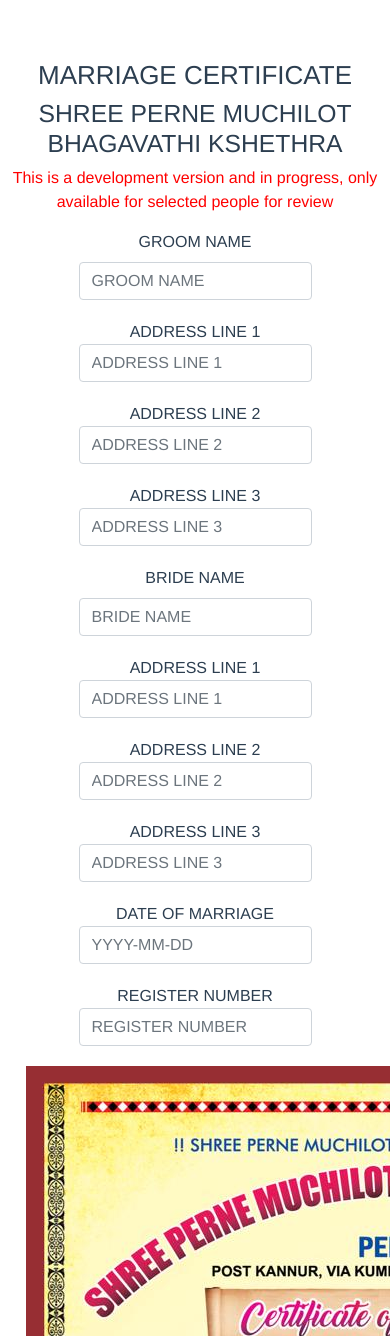
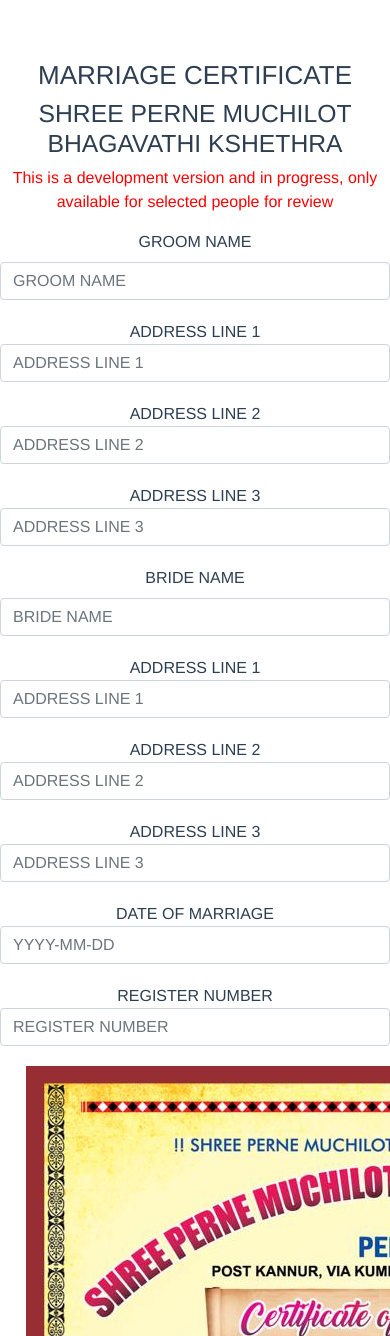
Before and after one commit to RakshithNM/marriagecertificate, a Vue app: page / in a window 390 px wide. Shown: the top 1336 px of the page. Built offline with nearby package versions, Linux system fonts and the light colour scheme.

Commit message:
Mobile responsive form

```diff
--- a/src/App.vue
+++ b/src/App.vue
@@ -1,6 +1,8 @@
 <template>
   <div id="app">
     <Header class="no-print" title="MARRIAGE CERTIFICATE" subText="SHREE PERNE MUCHILOT BHAGAVATHI KSHETHRA"/>
+
+    <div class="col-md-6 col-sm-12 col-xs-12 form-group" style="margin: auto;">
       <Form
         class="no-print"
         type="groom"
@@ -8,6 +10,9 @@
         @address1-change="updateAddress1Groom($event, 'groomAddress1')"
         @address2-change="updateAddress2Groom($event, 'groomAddress2')"
         @address3-change="updateAddress3Groom($event, 'groomAddress3')" />
+    </div>
+
+    <div class="col-md-6 col-sm-12 col-xs-12 form-group" style="margin: auto;">
       <Form
         class="no-print"
         type="bride"
@@ -15,9 +20,10 @@
         @address1-change="updateAddress1Bride($event, 'brideAddress1')"
         @address2-change="updateAddress2Bride($event, 'brideAddress2')"
         @address3-change="updateAddress3Bride($event, 'brideAddress3')" />
+    </div>
 
+    <div class="col-md-6 col-sm-12 col-xs-12 form-group" style="margin: auto;">
       <form class="no-print center">
-      <div class="col-md-6 col-sm-12 col-xs-12 form-group">
         <label for="date">DATE OF MARRIAGE</label>
         <input
           class="form-control" placeholder="YYYY-MM-DD"
@@ -29,8 +35,8 @@
           class="form-control" placeholder="REGISTER NUMBER"
           id="registernumber" name="registernumber" type="text"
           v-model="registerNumber" />
+      </form>
     </div>
-    </form>
 
     <div class="update-dialog" v-if="showUpgradeUI">
       <div class="update-dialog__content">
--- a/src/components/Form.vue
+++ b/src/components/Form.vue
@@ -1,6 +1,5 @@
 <template>
   <form>
-    <div class="col-md-6 col-sm-12 col-xs-12 form-group">
     <label for="name" class="form-label">{{ type === 'groom' ? 'GROOM NAME' : 'BRIDE NAME' }}</label>
     <input
       class="form-control" :placeholder="type === 'groom' ? 'GROOM NAME' : 'BRIDE NAME'"
@@ -24,7 +23,6 @@
       class="form-control" placeholder="ADDRESS LINE 3"
       :id="type === 'groom' ? 'groom-address3' : 'bride-address3'" name="address3" type="text"
       v-model="address3" @input="$emit('address3-change', $event.target.value)" />
-    </div>
   </form>
 </template>
 
```
Lines whose indentation alone changed are shown as unchanged.
